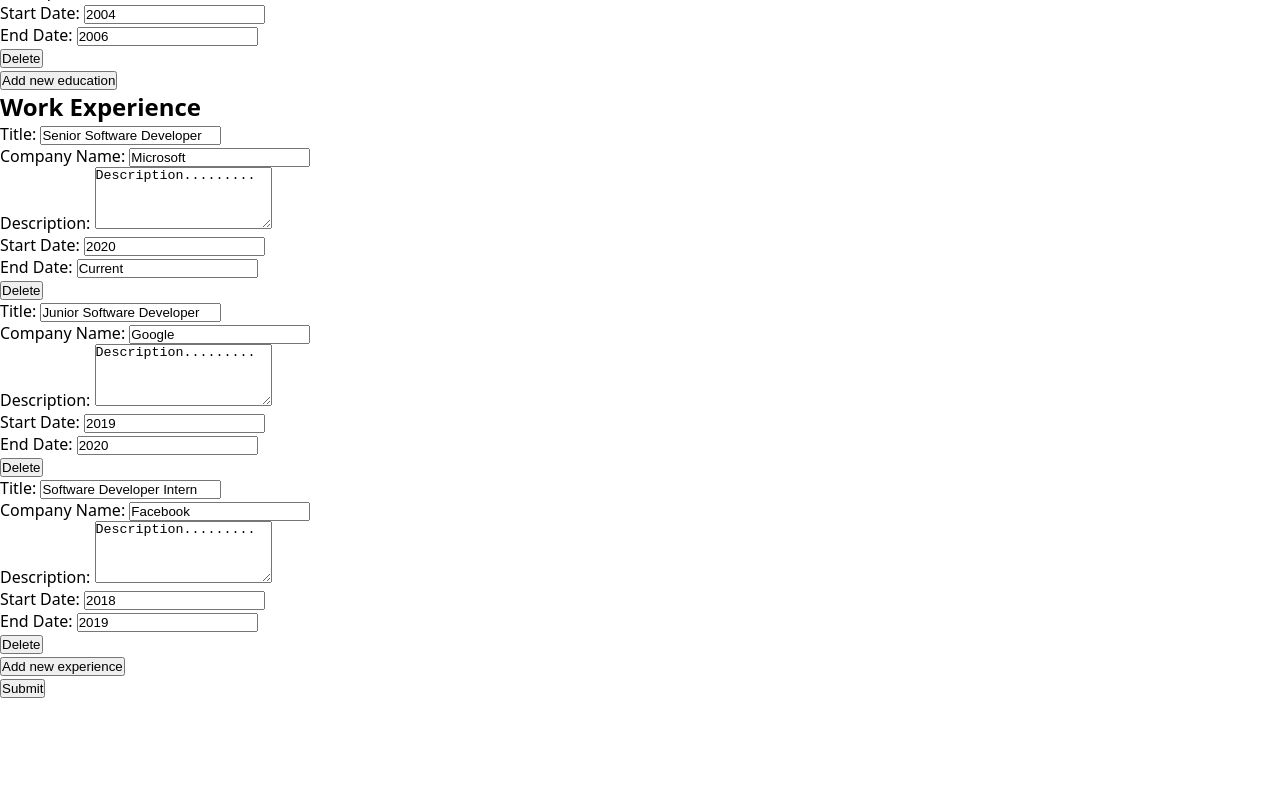
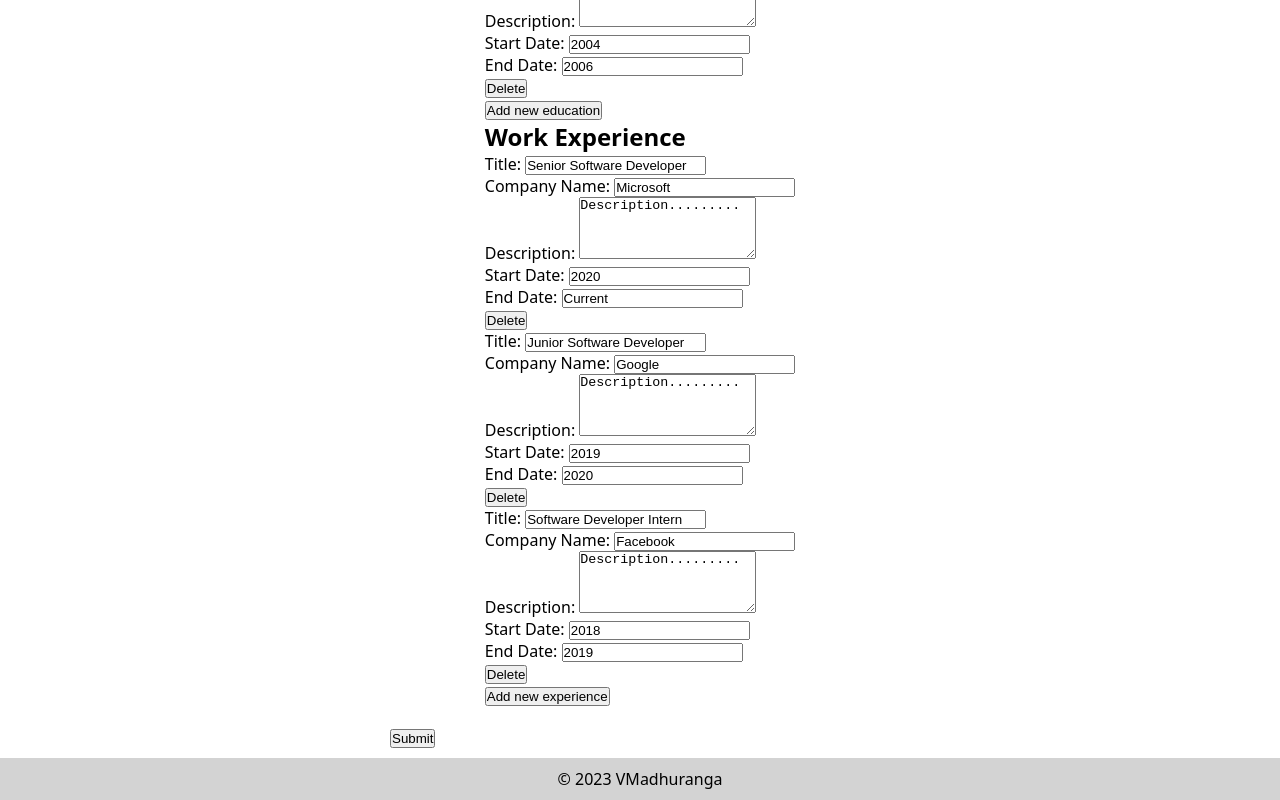
Before and after one commit to VMadhuranga/cv-application, a React (Vite) app: page / in a window 1280 px wide. Shown: the part 682-1482 px from the top of the page. Before the commit the page ends 1380 px from the top, so only its background shows below. Built offline with nearby package versions, Linux system fonts and the light colour scheme.

Commit message:
Add styling to App component
- Add submit class to submit button
- Add submit-edit-container class to div

Additional:

- Create footer section

```diff
--- /dev/null
+++ b/src/components/app.css
@@ -0,0 +1,23 @@
+header,
+footer {
+  width: 100%;
+  background-color: lightgrey;
+  text-align: center;
+  padding: 10px;
+}
+
+main {
+  width: 100%;
+  padding: 10px;
+  flex: 1;
+
+  display: flex;
+  flex-direction: column;
+  align-items: center;
+  gap: 20px;
+}
+
+.submit-edit-container {
+  width: 100%;
+  max-width: 500px;
+}
--- a/src/components/app.jsx
+++ b/src/components/app.jsx
@@ -3,6 +3,7 @@
 import { CVPreview } from "./cv-preview/cv-preview";
 import { Button } from "./button";
 import { useImmer } from "use-immer";
+import "./app.css";
 
 export function App() {
   const [cvData, updateCVData] = useImmer(CVData);
@@ -25,11 +26,12 @@
           ></CVInformation>
         )}
         {preview && <CVPreview cvInformation={cvData}></CVPreview>}
-        <div>
+        <div className="submit-edit-container">
           <Button
             text={"Submit"}
             handleOnClick={handleSubmitEditChange}
             disabled={preview}
+            className={"submit"}
           ></Button>
           <Button
             text={"Edit"}
@@ -38,6 +40,9 @@
           ></Button>
         </div>
       </main>
+      <footer>
+        <p>&copy; 2023 VMadhuranga</p>
+      </footer>
     </>
   );
 }
```
